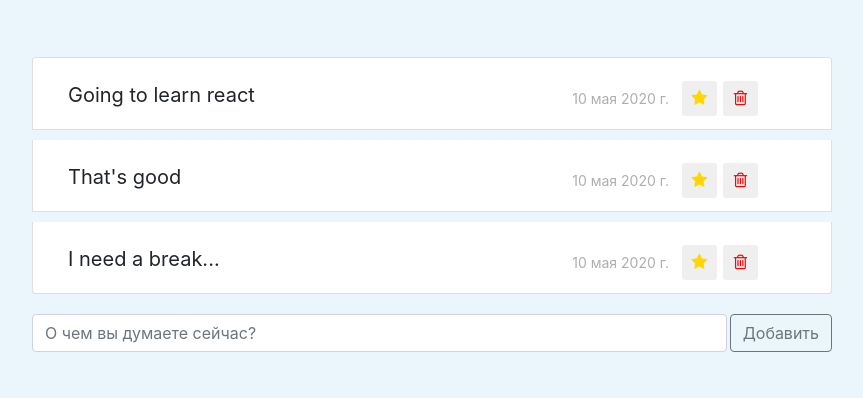
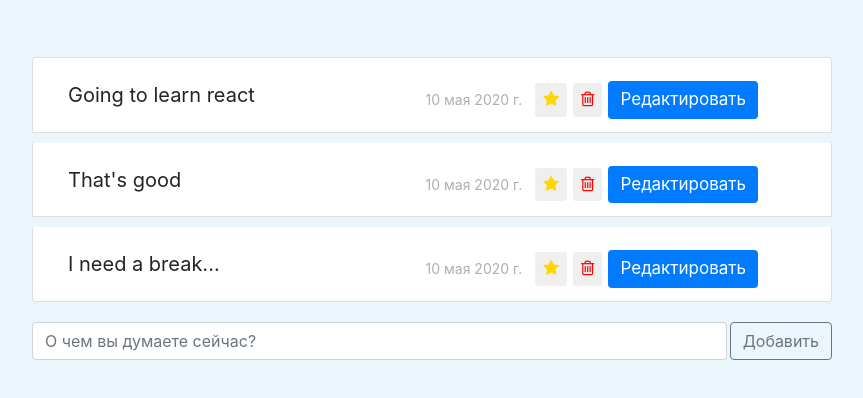
Before and after one commit to uzhas76064/post-app, a React app: page / in a window 1280 px wide. Shown: the part 146-544 px from the top of the page, without its empty margins (208-1071 px from the left). Built offline with nearby package versions, Linux system fonts and the light colour scheme.

Commit message:
Added form for editing posts

```diff
--- a/src/components/post-list-item/post-list-item.css
+++ b/src/components/post-list-item/post-list-item.css
@@ -49,6 +49,11 @@
   color: #FFD700;
 }
 
+.app-list-item button {
+  width: auto;
+  height: auto;
+}
+
 .app-list-item.important .btn-star {
     color: #aeaeae;
 }
--- a/src/components/post-list-item/post-list-item.js
+++ b/src/components/post-list-item/post-list-item.js
@@ -69,6 +69,7 @@ export default class PostListItem extends React.Component {
                 <button className="btn-trash btn-sm">
                     <i className="fa fa-trash-o"></i>
                 </button>
+                <button className="btn btn-primary">Редактировать</button>
                 <i className="fa fa-heart"></i>
             </div>
         </div>
```
Also changed, not shown: src/components/edit-form/edit-form.css (added), src/components/edit-form/edit-form.js (added), src/components/edit-form/index.js (added).
